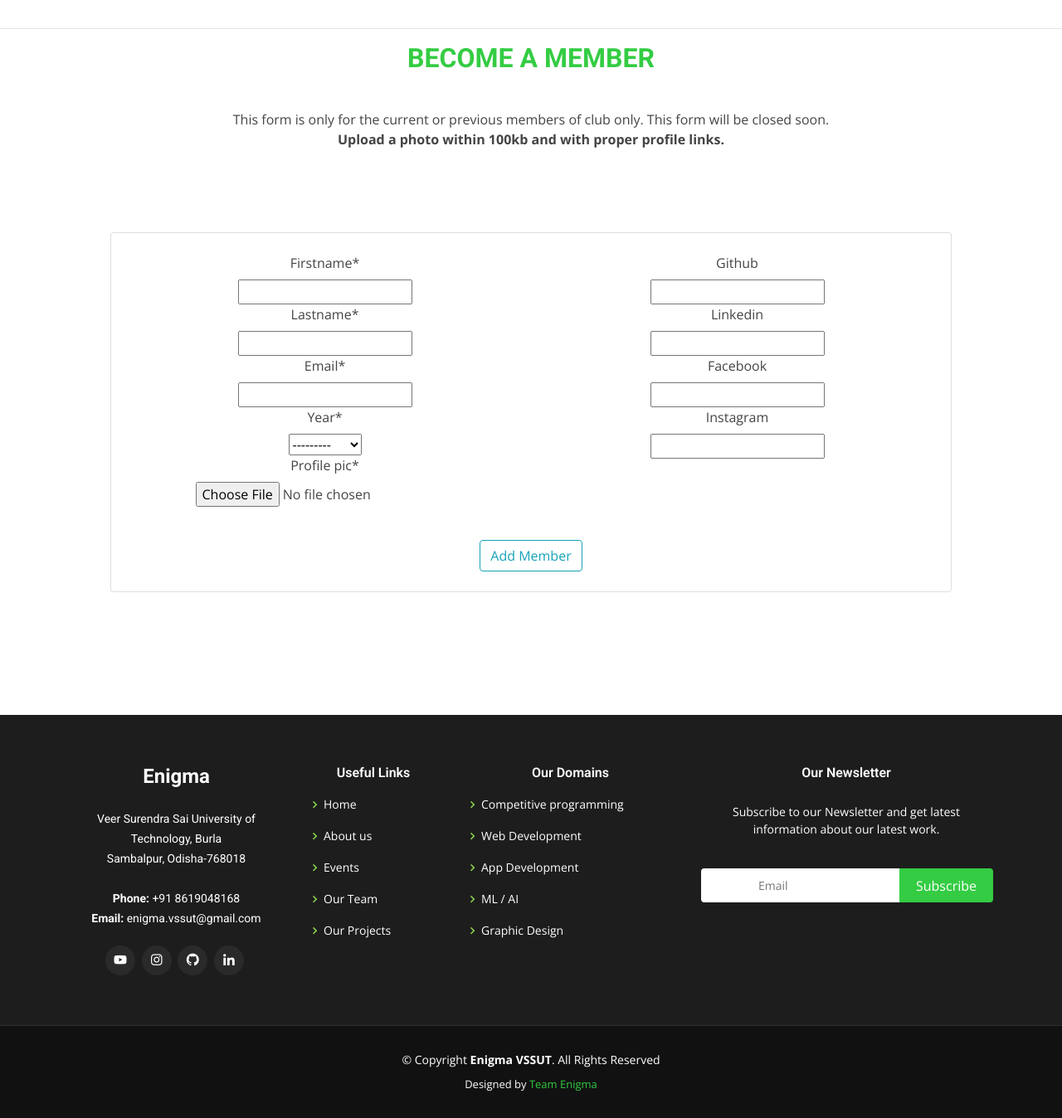
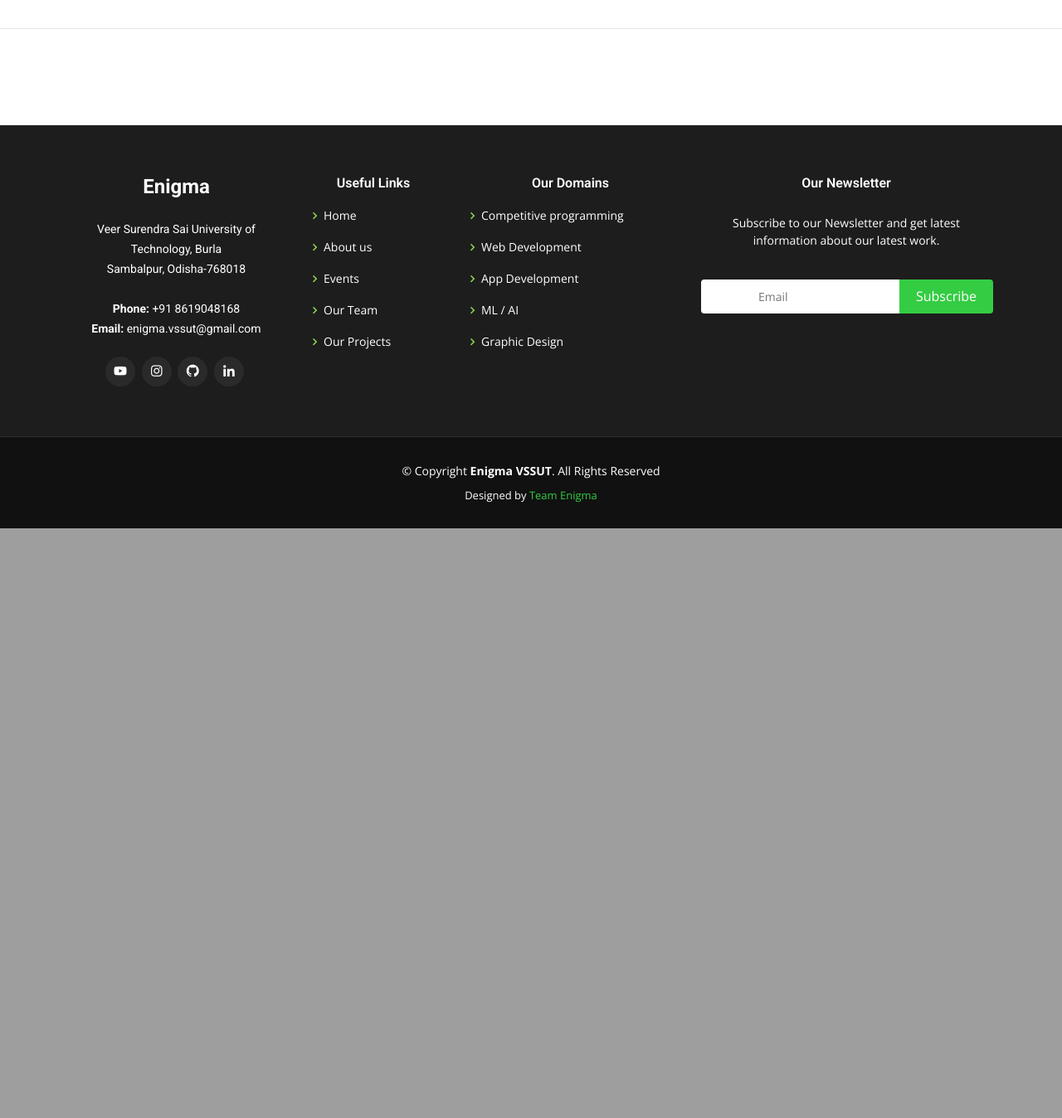
Before and after one commit to EnigmaVSSUT/Qwik-Web, a Django app: page /team/ in a window 1280 px wide. Shown: the part 3537-4885 px from the top of the page at 83% size. After the commit the page ends 4174 px from the top, so only its background shows below. Run offline with Django 3.2, Linux system fonts and the light colour scheme; data comes from the database, SQL or seed files in the repository; some libraries are stand-ins or nearby versions; some web fonts are replaced.

Commit message:
closed the form for adding team member

```diff
--- a/templates/webpages/team-page.html
+++ b/templates/webpages/team-page.html
@@ -142,7 +142,7 @@
           </form>
         </div> {% endcomment %}
         <hr>
-        <div class="container">
+        {% comment %} <div class="container">
 
           <div class="section-title">
             <h2>Become a member</h2>
@@ -172,7 +172,7 @@
               </div>
             </div>
           </form>
-        </div>
+        </div> {% endcomment %}
     </section><!-- End Team Section -->
 </main>
 {% endblock %}
```
